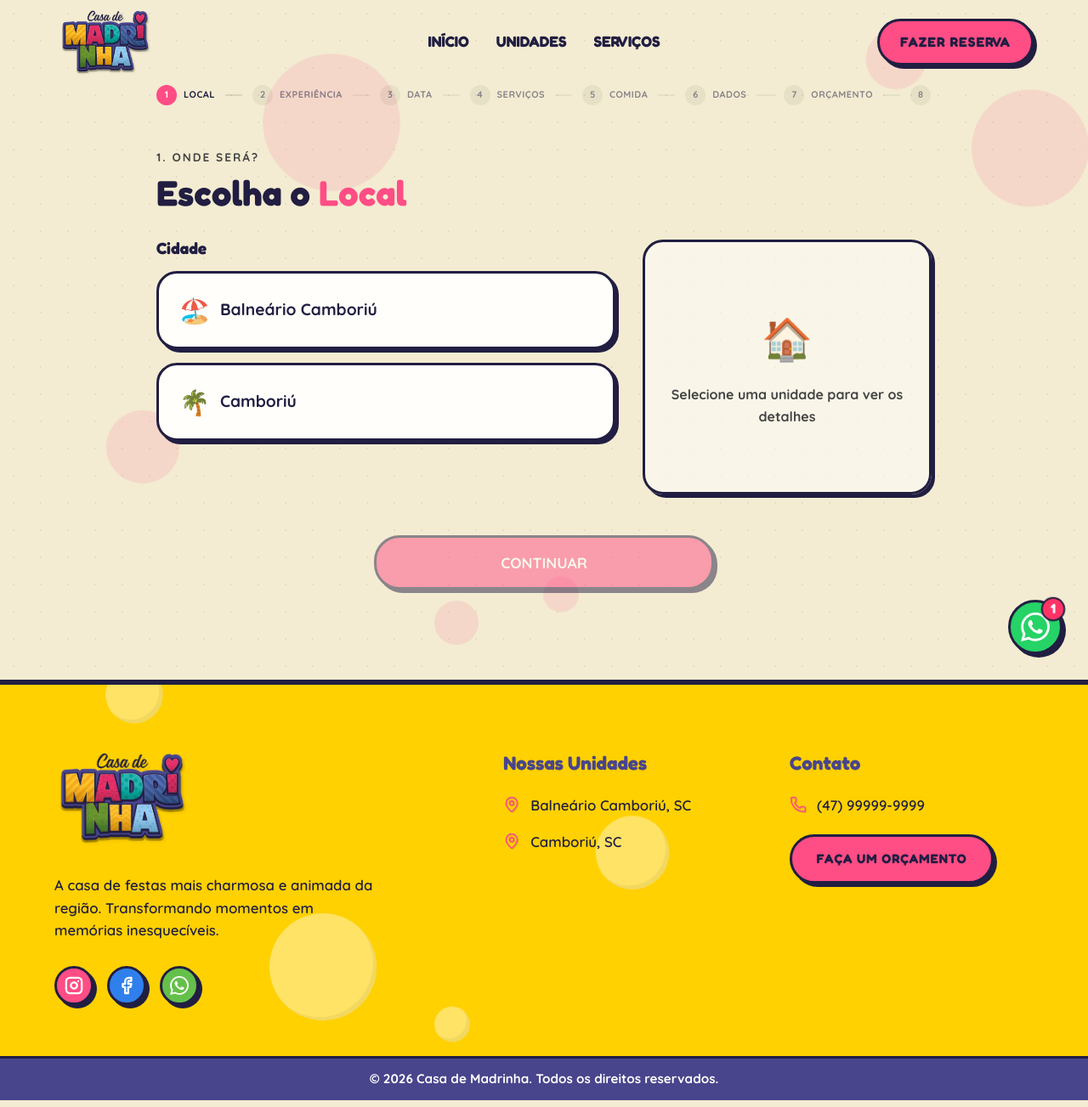
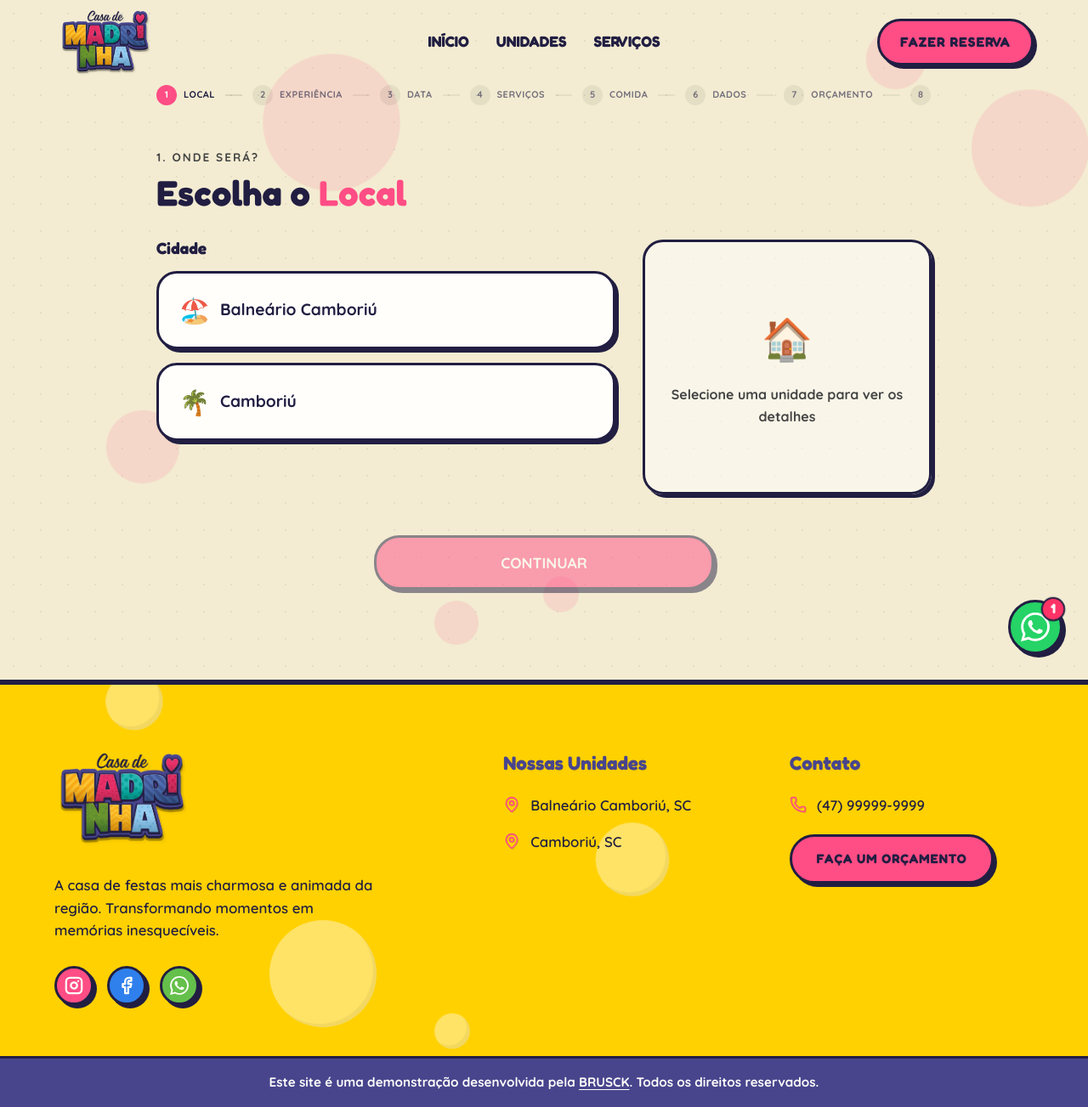
Before and after one commit to BernardoBrusck/Casa-de-Madrinha, a React (Vite) app: page /reserva in a window 1280 px wide. Shown: the whole page at 85% size. Built offline with nearby package versions, Linux system fonts and the light colour scheme.

Commit message:
feat: add global footer component and initial reservation page structure

```diff
--- a/src/components/Footer.css
+++ b/src/components/Footer.css
@@ -155,7 +155,7 @@
 
 .footer-bottom {
   border-top: var(--border-thick);
-  padding: 12px 0;
+  padding: 16px 0;
   text-align: center;
   background-color: var(--color-purple);
   color: var(--color-white-card);
@@ -163,6 +163,18 @@
   font-weight: 700;
   position: relative;
   z-index: 10;
+}
+
+.demo-link {
+  color: var(--color-white-card);
+  text-decoration: underline;
+  text-decoration-thickness: 1px;
+  text-underline-offset: 3px;
+  transition: var(--transition);
+}
+
+.demo-link:hover {
+  color: var(--color-yellow);
 }
 
 @media (max-width: 991px) {
--- a/src/components/Footer.tsx
+++ b/src/components/Footer.tsx
@@ -70,7 +70,9 @@ const Footer = () => {
       </div>
       <div className="footer-bottom">
         <div className="container">
-          <p>&copy; 2026 Casa de Madrinha. Todos os direitos reservados.</p>
+          <p>
+            Este site é uma demonstração desenvolvida pela <a href="https://brusck.com" target="_blank" rel="noopener noreferrer" className="demo-link">BRUSCK</a>. Todos os direitos reservados.
+          </p>
         </div>
       </div>
     </footer>
--- a/src/pages/Reserva.css
+++ b/src/pages/Reserva.css
@@ -474,6 +474,8 @@
 .cal-day.past { color: rgba(0,0,0,0.2); cursor: not-allowed; background: transparent; }
 .cal-day.selected { background: var(--color-yellow); color: var(--color-dark); border-color: var(--color-dark); transform: scale(1.1); box-shadow: 0 4px 12px rgba(0, 0, 0, 0.1); }
 .cal-day.today { border-color: var(--color-cyan); }
+.cal-day.holiday { background-color: #a8e6cf; }
+.cal-day.holiday.selected { background-color: var(--color-yellow); }
 
 .cal-legend {
   display: flex; gap: 20px; justify-content: center; margin-top: 24px;
@@ -482,6 +484,8 @@
 .leg-dot { width: 10px; height: 10px; border-radius: 50%; display: inline-block; margin-right: 8px; border: 2px solid var(--color-dark); }
 .dot-sel { background: var(--color-yellow); }
 .dot-past { background: rgba(0,0,0,0.1); border-color: rgba(0,0,0,0.2); }
+.dot-holiday { background: #a8e6cf; }
+.dot-reserved { background: #ff4d4f; }
 
 .panel-label {
   font-size: 0.75rem; font-weight: 800; letter-spacing: 1.5px;
--- a/src/pages/Reserva.tsx
+++ b/src/pages/Reserva.tsx
@@ -52,6 +52,38 @@ const PACOTES_COMIDA = [
 const WEEKDAYS = ['Dom', 'Seg', 'Ter', 'Qua', 'Qui', 'Sex', 'Sáb'];
 const MONTHS = ['Janeiro','Fevereiro','Março','Abril','Maio','Junho','Julho','Agosto','Setembro','Outubro','Novembro','Dezembro'];
 
+function getEaster(year: number) {
+  const f = Math.floor,
+      G = year % 19,
+      C = f(year / 100),
+      H = (C - f(C / 4) - f((8 * C + 13) / 25) + 19 * G + 15) % 30,
+      I = H - f(H / 28) * (1 - f(29 / (H + 1)) * f((21 - G) / 11)),
+      J = (year + f(year / 4) + I + 2 - C + f(C / 4)) % 7,
+      L = I - J,
+      month = 3 + f((L + 40) / 44),
+      day = L + 28 - 31 * f(month / 4);
+  return new Date(year, month - 1, day);
+}
+
+function getHolidays(year: number) {
+  const fixedHolidays = ['01-01', '04-21', '05-01', '09-07', '10-12', '11-02', '11-15', '12-25'];
+  const easter = getEaster(year);
+  const addDays = (date: Date, days: number) => {
+    const res = new Date(date);
+    res.setDate(res.getDate() + days);
+    return res;
+  };
+  const format = (d: Date) => `${String(d.getMonth() + 1).padStart(2, '0')}-${String(d.getDate()).padStart(2, '0')}`;
+
+  return [
+    ...fixedHolidays,
+    format(addDays(easter, -47)), // Carnaval
+    format(addDays(easter, -2)),  // Sexta-feira Santa
+    format(easter),               // Páscoa
+    format(addDays(easter, 60))   // Corpus Christi
+  ];
+}
+
 function buildCalendar(year: number, month: number) {
   const firstDay = new Date(year, month, 1).getDay();
   const daysInMonth = new Date(year, month + 1, 0).getDate();
@@ -66,6 +98,7 @@ const Reserva = () => {
   today.setHours(0,0,0,0);
 
   const [step, setStep] = useState<Step>(1);
+  const [maxStep, setMaxStep] = useState<Step>(1);
 
   // Passo 1: Local
   const [cidade, setCidade] = useState('');
@@ -132,6 +165,11 @@ const Reserva = () => {
     return dt < today;
   };
   const isSelected = (d: number) => dataSel === `${calYear}-${String(calMonth+1).padStart(2,'0')}-${String(d).padStart(2,'0')}`;
+  const isHoliday = (d: number) => {
+    if (!d) return false;
+    const holidays = getHolidays(calYear);
+    return holidays.includes(`${String(calMonth + 1).padStart(2, '0')}-${String(d).padStart(2, '0')}`);
+  };
 
   const prevMonth = () => {
     if (calYear === today.getFullYear() && calMonth === today.getMonth()) return;
@@ -183,7 +221,11 @@ const Reserva = () => {
   const TOTAL_STEPS = 8;
 
   const handleNext = () => {
-    setStep(s => Math.min(s + 1, TOTAL_STEPS) as Step);
+    setStep(s => {
+      const nextStep = Math.min(s + 1, TOTAL_STEPS) as Step;
+      setMaxStep(m => Math.max(m, nextStep) as Step);
+      return nextStep;
+    });
     setTimeout(() => document.querySelector('.sim-inner')?.scrollIntoView({ behavior: 'smooth', block: 'start' }), 50);
   };
   const handlePrev = () => {
@@ -211,6 +253,19 @@ const Reserva = () => {
   const dayOfWeek = dataSel ? WEEKDAYS[new Date(Number(dataSel.split('-')[0]), Number(dataSel.split('-')[1])-1, Number(dataSel.split('-')[2])).getDay()] : '';
   const monthName = dataSel ? MONTHS[Number(dataSel.split('-')[1])-1] : '';
 
+  const selIsWeekend = () => {
+    if (!dataSel) return false;
+    const [y, m, d] = dataSel.split('-');
+    const day = new Date(Number(y), Number(m)-1, Number(d)).getDay();
+    return day === 0 || day === 6;
+  };
+
+  const selIsHoliday = () => {
+    if (!dataSel) return false;
+    const [y, m, d] = dataSel.split('-');
+    return getHolidays(Number(y)).includes(`${m}-${d}`);
+  };
+
   const STEPS_LABELS = ['Local', 'Experiência', 'Data', 'Serviços', 'Comida', 'Dados', 'Orçamento', 'Confirmação'];
 
   return (
@@ -230,24 +285,28 @@ const Reserva = () => {
         {/* ── Top Header Progress ── */}
         <div className="sim-top-nav">
           <div className="sim-steps-row">
-            {STEPS_LABELS.map((label, i) => (
-              <div key={i} className={`sim-step-indicator ${step === i + 1 ? 'active' : ''} ${step > i + 1 ? 'completed' : ''}`}>
-                <div className="step-num">{step > i + 1 ? <CheckCircle2 size={14} strokeWidth={3}/> : i + 1}</div>
-                <span className="step-name">{label}</span>
-                {i < STEPS_LABELS.length - 1 && <div className="step-line" />}
-              </div>
-            ))}
+            {STEPS_LABELS.map((label, i) => {
+              const targetStep = (i + 1) as Step;
+              const isClickable = targetStep <= maxStep;
+              return (
+                <div
+                  key={i}
+                  className={`sim-step-indicator ${step === targetStep ? 'active' : ''} ${step > targetStep ? 'completed' : ''} ${isClickable ? 'clickable' : ''}`}
+                  onClick={() => {
+                    if (isClickable && targetStep !== step) {
+                      setStep(targetStep);
+                    }
+                  }}
+                  style={{ cursor: isClickable ? 'pointer' : 'default', opacity: isClickable ? 1 : 0.6 }}
+                >
+                  <div className="step-num">{step > targetStep ? <CheckCircle2 size={14} strokeWidth={3}/> : targetStep}</div>
+                  <span className="step-name">{label}</span>
+                  {i < STEPS_LABELS.length - 1 && <div className="step-line" />}
+                </div>
+              );
+            })}
           </div>
         </div>
-
-        {/* ── Voltar (Topo) ── */}
-        {step > 1 && step < 8 && (
-          <div className="sim-back-nav">
-            <button className="btn-back-discreet" onClick={handlePrev}>
-              <ChevronLeft size={16} /> Voltar
-            </button>
-          </div>
-        )}
 
         {/* ── Passo 1: Local ── */}
         {step === 1 && (
@@ -365,6 +424,7 @@ const Reserva = () => {
                           d === null         ? 'empty'    : '',
                           d && isPast(d)     ? 'past'     : '',
                           d && isToday(d)    ? 'today'    : '',
+                          d && isHoliday(d)  ? 'holiday'  : '',
                           d && isSelected(d) ? 'selected' : '',
                         ].join(' ')}
                         onClick={() => d && !isPast(d) && selectDay(d)}
@@ -376,6 +436,8 @@ const Reserva = () => {
                   </div>
                   <div className="cal-legend">
                     <span><span className="leg-dot dot-sel"/>Selecionado</span>
+                    <span><span className="leg-dot dot-holiday"/>Feriado</span>
+                    <span><span className="leg-dot dot-reserved"/>Reservado</span>
                     <span><span className="leg-dot dot-past"/>Bloqueado</span>
                   </div>
                 </div>
@@ -407,7 +469,9 @@ const Reserva = () => {
                   {dataSel ? (
                     <>
                       <h3 className="resume-date-title text-cyan">{dayOfWeek}, {dataSel.split('-')[2]} De {monthName}</h3>
-                      <p className="resume-date-sub">Dia de Semana - <del className="text-muted">R$ 3.290</del> <strong>R$ 2.790</strong> <span className="promo-txt">Promo</span></p>
+                      {!selIsWeekend() && (
+                        <p className="resume-date-sub">Dia de Semana - Promoção de -10% <span className="promo-txt">Promo</span></p>
+                      )}
                     </>
                   ) : (
                     <h3 className="resume-date-title text-muted">Selecione uma data</h3>
```
